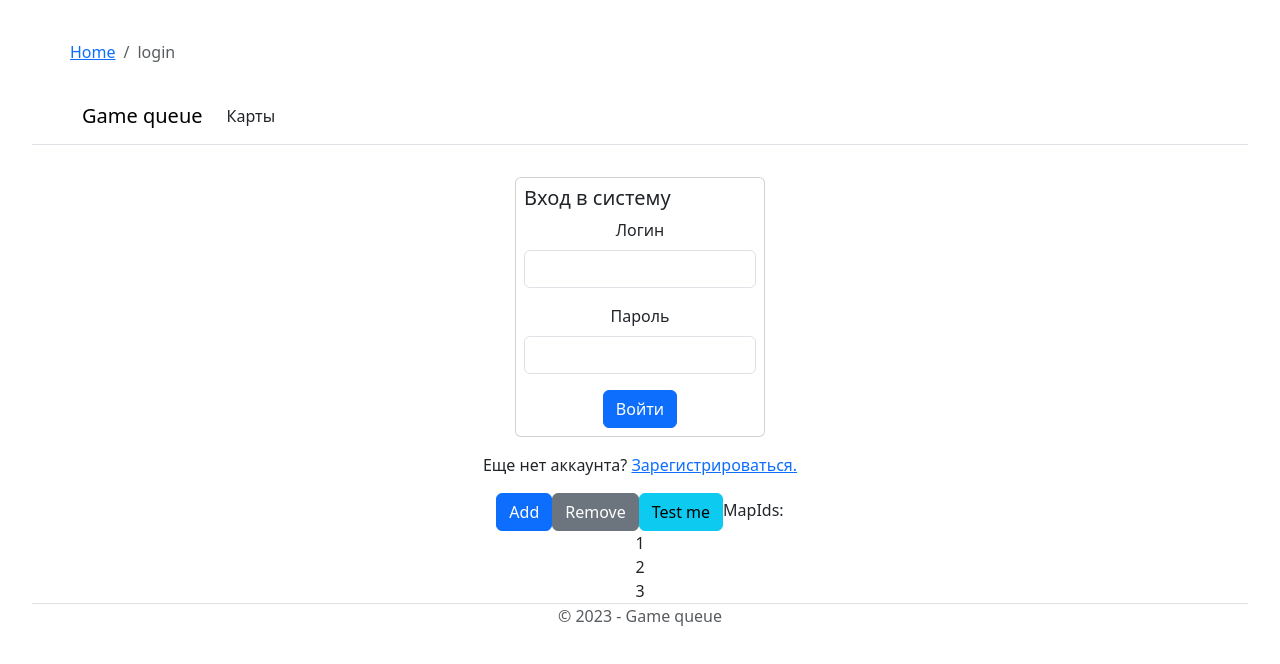
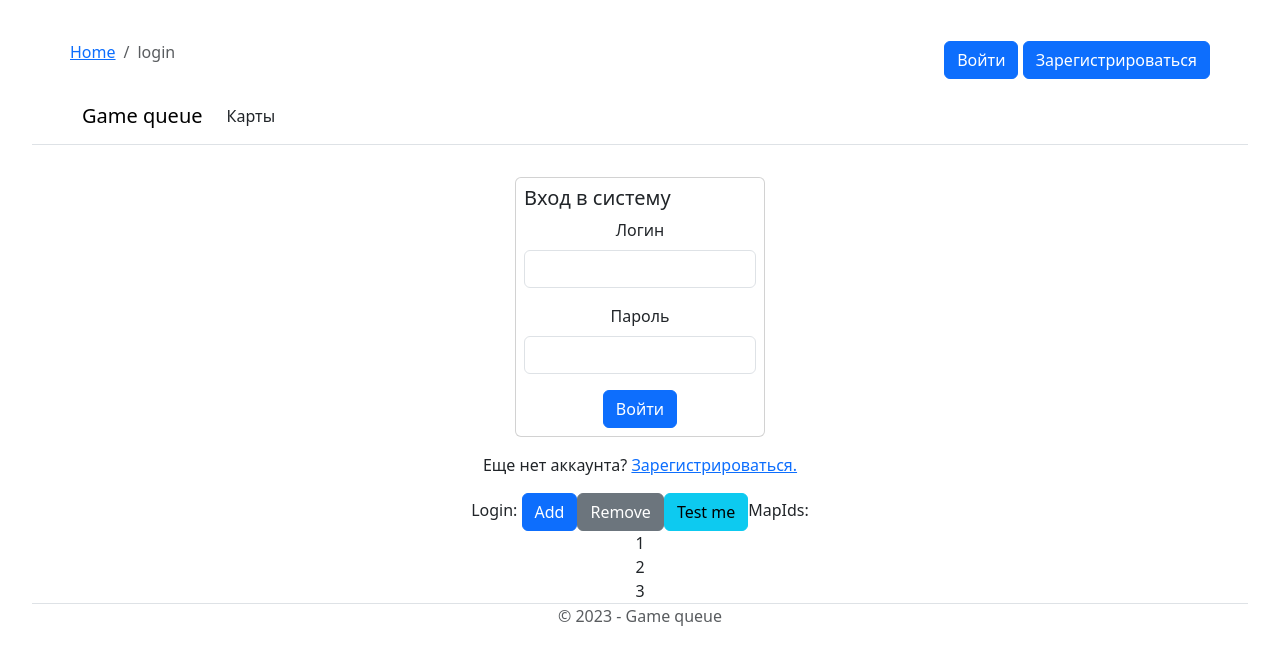
Before and after one commit to web-3-game-queue/front, a React (Vite) app in the folder game-queue-react-app/: page /front/login in a window 1280 px wide. Shown: the top 664 px of the page. Built offline with nearby package versions, Linux system fonts and the light colour scheme.

Commit message:
Added login, register, logout buttons

```diff
--- a/game-queue-react-app/package.json
+++ b/game-queue-react-app/package.json
@@ -10,7 +10,7 @@
     "build": "tsc && vite build",
     "lint": "eslint . --ext ts,tsx --report-unused-disable-directives --max-warnings 0",
     "preview": "vite preview",
-    "generate-backend-types": "swagger-typescript-api -p http://127.0.0.1:2023/swagger/v1/swagger.json --no-client -o ./types/autogenerated -n backend.ts"
+    "generate-backend-types": "swagger-typescript-api -p http://127.0.0.1:2023/swagger/v1/swagger.json --no-client -o ./types/autogenerated -n BackendApi.ts"
   },
   "dependencies": {
     "@reduxjs/toolkit": "^1.9.7",
--- a/game-queue-react-app/src/Autogenerated/Backend.ts
+++ b/game-queue-react-app/src/Autogenerated/Backend.ts
@@ -92,7 +92,8 @@ export interface User {
     /** @format int32 */
     level?: number;
     role?: UserRole;
-}
+    claims?: string[] | null;
+  }
 
 export enum UserRole {
     Client = "Client",
--- a/game-queue-react-app/src/Components/Auth/Login.tsx
+++ b/game-queue-react-app/src/Components/Auth/Login.tsx
@@ -2,11 +2,15 @@ import { FC, useRef } from 'react';
 import { AuthenticationAPI } from '../../Core/APIs/AuthenticationAPI';
 import { setAuthorization } from '../../Core/Cookies';
 import { Link } from 'react-router-dom';
+import { useDispatch } from 'react-redux';
+import { setLogin } from '../../Core/Storage/DataSlice';
 
 export const LoginComponent: FC = () => {
     const loginInput = useRef<HTMLInputElement>(null);
     const passwordInput = useRef<HTMLInputElement>(null);
     const errorMsg = useRef<HTMLDivElement>(null);
+
+    const dispatch = useDispatch();
 
     async function handleSubmit(event: React.FormEvent) {
         event.preventDefault();
@@ -17,6 +21,8 @@ export const LoginComponent: FC = () => {
         errorMsg.current?.classList.remove('d-none');
         if (token !== null) {
             setAuthorization(token);
+            const me = await AuthenticationAPI.GetMe();
+            dispatch(setLogin(me.name ?? '[ДАННЫЕ ███████]'));
             errorMsg.current?.classList.add('d-none');
         }
     }
--- a/game-queue-react-app/src/Components/Basic/Header.tsx
+++ b/game-queue-react-app/src/Components/Basic/Header.tsx
@@ -1,10 +1,42 @@
 import { FC } from 'react';
 import { Link, useLocation } from 'react-router-dom';
+import { setLogin, useLogin } from '../../Core/Storage/DataSlice';
+import { useDispatch } from 'react-redux';
+import { COOKIES } from '../../Core/Cookies';
+import { TOKEN_COOKIE } from '../../Configuration';
 
 export const HeaderComponent: FC = () => {
+    const login = useLogin();
     const location = useLocation();
     const paths = location.pathname.split('/').filter((x) => x !== '');
     const lastPath = paths.splice(paths.length - 1);
+
+    const dispatch = useDispatch();
+
+    function logOut() {
+        COOKIES.remove(TOKEN_COOKIE);
+        dispatch(setLogin(null));
+    }
+
+    const loginDisplay =
+        login === null ? (
+            <div>
+                <Link className="btn btn-primary" to="/login">
+                    Войти
+                </Link>{' '}
+                <Link className="btn btn-primary" to="/register">
+                    Зарегистрироваться
+                </Link>
+            </div>
+        ) : (
+            <div>
+                Login: <div className="btn btn-primary disabled">{login}</div>
+                <button className="btn btn-info ms-1" style={{ position: 'absolute' }} onClick={logOut}>
+                    Logout
+                </button>
+            </div>
+        );
+
     return (
         <header>
             <nav className="navbar container" aria-label="breadcrumb">
@@ -21,6 +53,7 @@ export const HeaderComponent: FC = () => {
                         {lastPath}
                     </li>
                 </ol>
+                {loginDisplay}
             </nav>
 
             <nav className="navbar navbar-expand-sm navbar-toggleable-sm navbar-light bg-white border-bottom box-shadow mb-3">
--- a/game-queue-react-app/src/Components/Test.tsx
+++ b/game-queue-react-app/src/Components/Test.tsx
@@ -1,11 +1,12 @@
 import { FC } from 'react';
-import { addMapId, removeMapId, useMapIds } from '../Core/Storage/DataSlice';
+import { addMapId, removeMapId, useLogin, useMapIds } from '../Core/Storage/DataSlice';
 import { useDispatch } from 'react-redux';
 import { Utils } from '../Core/Utils';
 import { AuthenticationAPI } from '../Core/APIs/AuthenticationAPI';
 
 export const TestComponent: FC = () => {
     const mapIds = useMapIds();
+    const login = useLogin();
     const dispatch = useDispatch();
 
     function add() {
@@ -26,6 +27,7 @@ export const TestComponent: FC = () => {
 
     return (
         <>
+            Login: {login}
             <button className="btn btn-primary" onClick={add}>
                 Add
             </button>
--- a/game-queue-react-app/src/Core/APIs/AuthenticationAPI.ts
+++ b/game-queue-react-app/src/Core/APIs/AuthenticationAPI.ts
@@ -1,5 +1,6 @@
 import axios from "axios";
 import { BASE_API_URL } from "../../Configuration";
+import { User } from "../../Autogenerated/Backend";
 
 export abstract class AuthenticationAPI {
     public static readonly AUTHENTICATION_API_PATH = 'authentication';
@@ -7,8 +8,8 @@ export abstract class AuthenticationAPI {
     public static GetMe = async () => {
         const url = `${BASE_API_URL}/${this.AUTHENTICATION_API_PATH}`;
         const result = await axios.get(url);
-        const claims: string[] = result.data;
-        return claims;
+        const user: User = result.data;
+        return user;
     }
 
     public static Login = async (login: string, password: string) => {
--- a/game-queue-react-app/src/Core/Storage/DataSlice.ts
+++ b/game-queue-react-app/src/Core/Storage/DataSlice.ts
@@ -3,11 +3,13 @@ import { useSelector } from "react-redux";
 import { RootState } from "./Store";
 
 export interface IStoreState {
-    mapIds: number[]
+    mapIds: number[],
+    login: string | null
 }
 
 const initialState: IStoreState = {
-    mapIds: [1, 2, 3]
+    mapIds: [1, 2, 3],
+    login: null
 }
 
 export const dataSlice = createSlice({
@@ -22,13 +24,19 @@ export const dataSlice = createSlice({
             if (index != -1) {
                 state.mapIds.splice(index, 1);
             }
+        },
+        setLogin: (state, action: PayloadAction<string | null>) => {
+            state.login = action.payload;
         }
     }
 });
 
-export const { addMapId, removeMapId } = dataSlice.actions;
+export const { addMapId, removeMapId, setLogin } = dataSlice.actions;
 
 export const useMapIds = () =>
     useSelector((state: RootState) => state.store.mapIds);
 
+export const useLogin = () =>
+    useSelector((state: RootState) => state.store.login);
+
 export default dataSlice.reducer;
```
